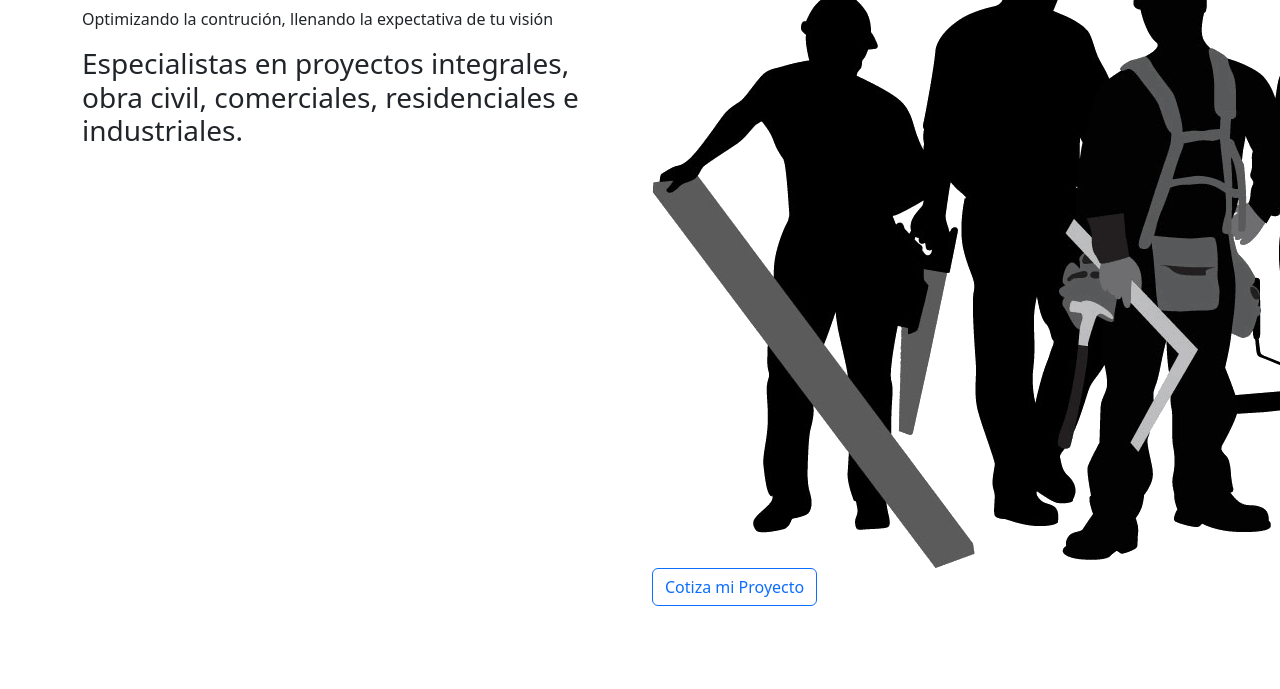
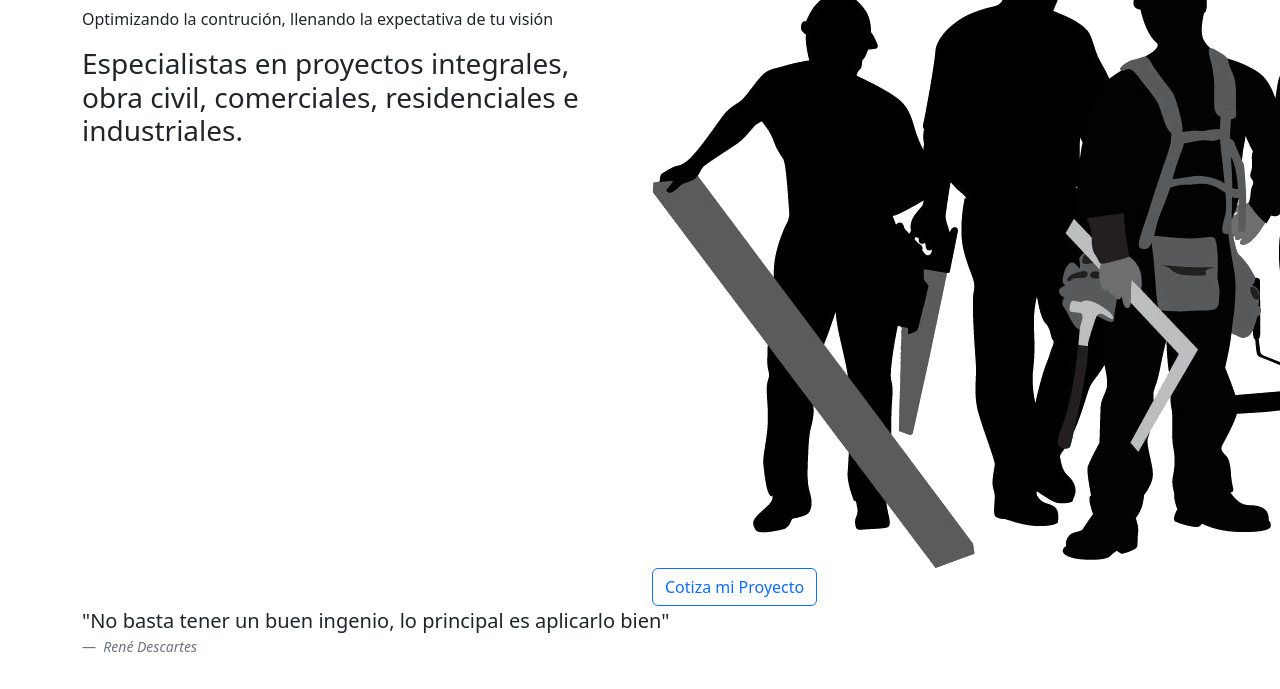
Before and after one commit to jprietofCode/contructora, a plain HTML site: page index.html in a window 1280 px wide. Shown: the part 170-859 px from the top of the page. Before the commit the page ends 800 px from the top, so only its background shows below. Drawn offline with nearby package versions, Linux system fonts and the light colour scheme.

Commit message:
frase celebre

```diff
--- a/index.html
+++ b/index.html
@@ -45,11 +45,25 @@
 						<img src="img/siluconstruct.png" alt="Constructora Sonora">
 						<a href="#" class="btn btn-outline-primary" role="button">Cotiza mi Proyecto</a>
 					</div>
-			</div>
+				</div>
 			</div>
 		</div>
 	</section>
-	<section id="fase-wrapper"></section>
+	<!-- SECTION FRASE -->
+	<section id="frase-wrapper">
+		<div class="container frase">
+			<div class="row">
+				<figure>
+				  <blockquote class="blockquote">
+				    <p>"No basta tener un buen ingenio, lo principal es aplicarlo bien"</p>
+				  </blockquote>
+				  <figcaption class="blockquote-footer">
+				  	<cite title="Source Title">René Descartes</cite>
+				  </figcaption>
+				</figure>
+			</div>
+		</div>
+	</section>
 	<section id="nosotros-wrapper"></section>
 	<section id="contacto-wrapper"></section>
 	<section id="footer-wrapper"></section>
```
